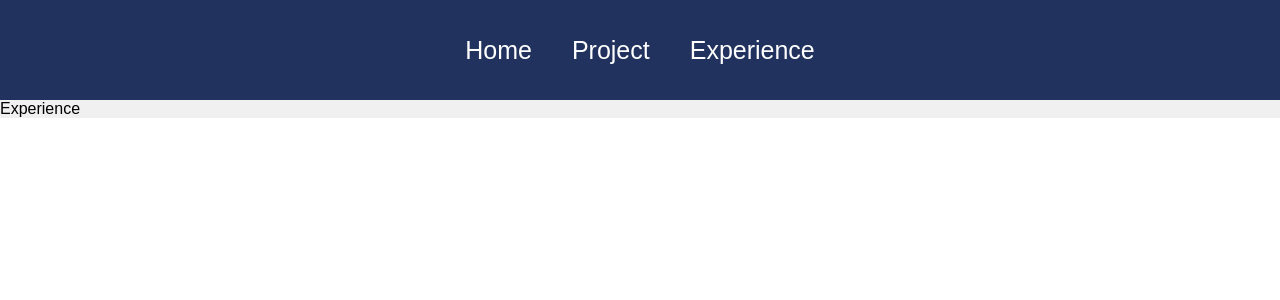
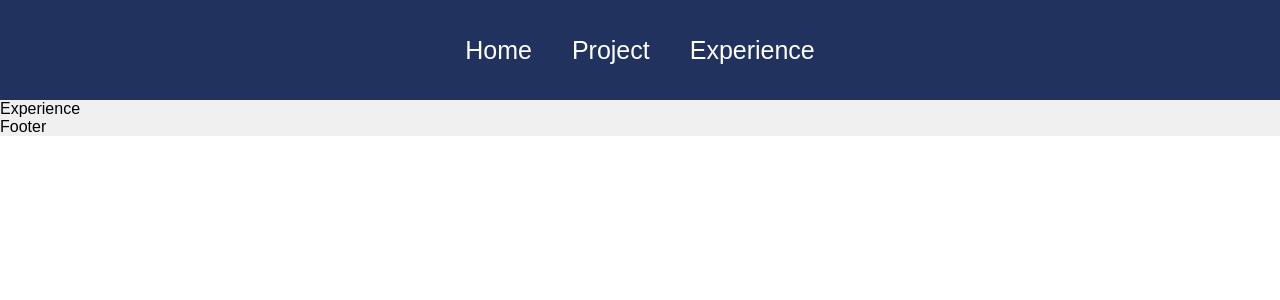
Before and after one commit to jaketodoroki/personal-portfolio, a React (Create React App) app: page /experience in a window 1280 px wide. Shown: the top 300 px of the page. Built offline with nearby package versions, Linux system fonts and the light colour scheme.

Commit message:
footer component

```diff
--- a/src/App.js
+++ b/src/App.js
@@ -4,6 +4,7 @@
 import Projects from './Pages/Projects';
 import Experience from './Pages/Experience';
 import Navbar from './components/Navbar';
+import Footer from './components/Footer';
 
 function App() {
   return (
@@ -15,6 +16,7 @@
         <Route path='/projects' element={<Projects />} />
         <Route path='/experience' element={<Experience />} />
       </Routes>
+      <Footer />
     </Router>
     </div>
   );
--- /dev/null
+++ b/src/components/Footer.js
@@ -0,0 +1,9 @@
+import React from 'react'
+
+function Footer() {
+  return (
+    <div>Footer</div>
+  )
+}
+
+export default Footer
```
